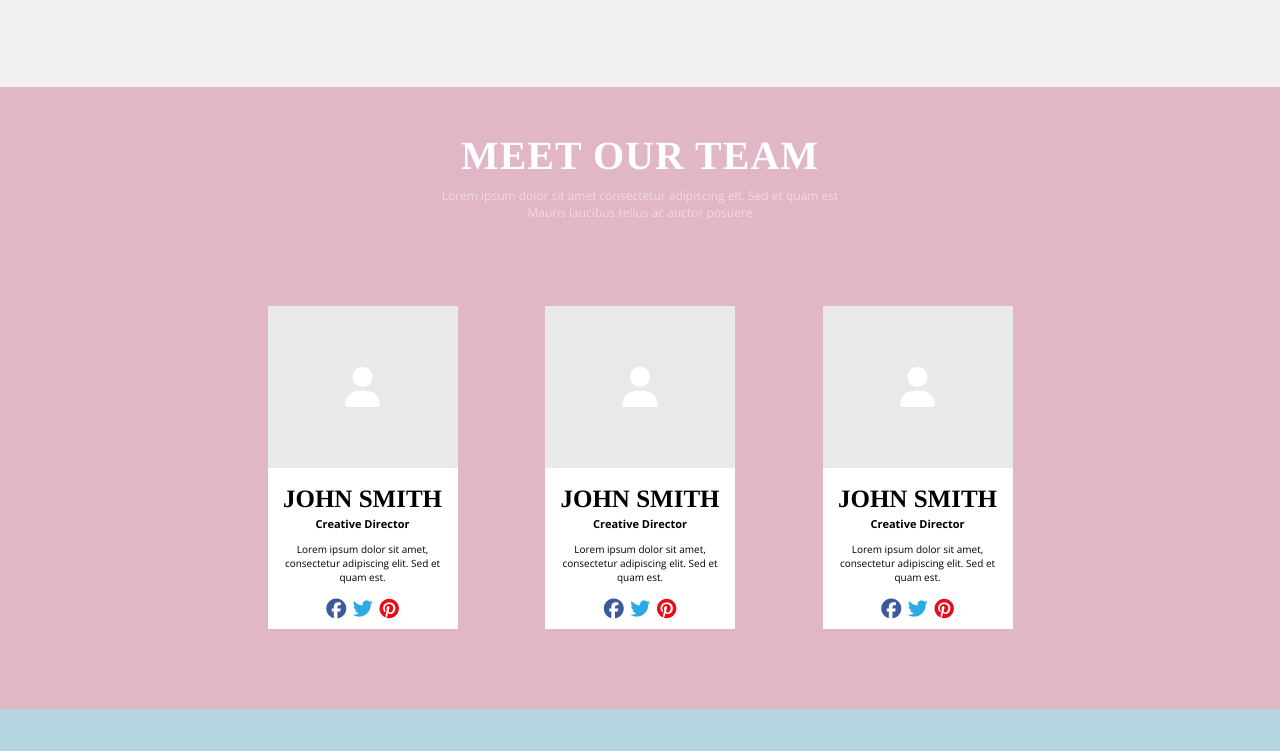
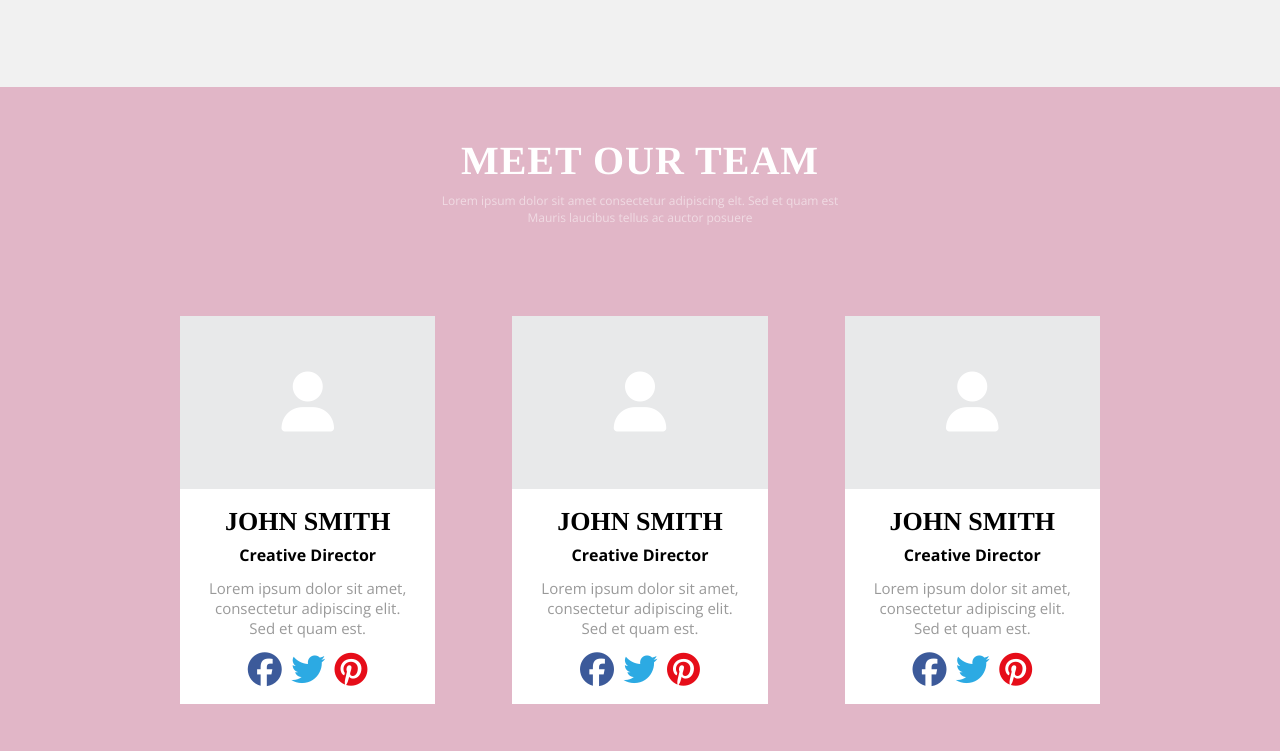
Before and after one commit to DanierJ/training, a plain HTML site: page pp-layout-3/index.html in a window 1280 px wide. Shown: the part 2349-3100 px from the top of the page. Drawn offline with nearby package versions, Linux system fonts and the light colour scheme.

Commit message:
some fixes - meet our team section

```diff
--- a/pp-layout-3/css/styles.css
+++ b/pp-layout-3/css/styles.css
@@ -388,19 +388,23 @@ html {
 
 
 .meet-our-team-card-list {
-    padding: 4rem 0 8rem;
+    padding: 4rem 0 9rem;
+}
+
+.meet-our-team .section-title {
+    padding: 5rem 0;
 }
 
 .meet-our-team-card-list,
 .recent-posts-card-list {
     display: flex;
-    justify-content: space-evenly;
+    justify-content: space-between;
 }
 
 .meet-our-team-card-head,
 .recent-posts-card-head {
     background-color: #E8E9EA;
-    height: 16.2rem;
+    height: 17.3rem;
     display: flex;
     justify-content: center;
     align-items: center;
@@ -410,21 +414,20 @@ html {
 .recent-posts-card-body,
 .meet-our-team-card-footer {
     background-color: #fff;
-    padding: 1rem 1rem;
+    /* padding: 1rem 1rem; */
 }
 
 .meet-our-team-card-body {
-    padding-bottom: .5rem;
+    padding: 1.8rem 2.3rem 1.4rem;
 }
 
 .mot-user-icon {
-    font-size: 4rem;
+    font-size: 6rem;
     color: #fff;
 }
 
 .mot-social-icon {
-    font-size: 2rem;
-
+    font-size: 3.4rem;
 }
 
 .mot-social-icon:not(:nth-child(3)) {
@@ -444,26 +447,33 @@ html {
 }
 
 .meet-our-team-card {
-    flex: 0 1 calc((100% - 35rem) / 3);
+    flex: 0 1 calc((100% - 15.4rem) / 3);
     text-align: center;
 }
 
 .meet-our-team-card .heading-4 {
-    font-size: 2.5rem;
+    font-size: 2.6rem;
     font-family: 'Tinos', serif;
     font-weight: bolder;
-    margin: .3em 0;
 }
 
 .heading-4 span {
     display: block;
     font-family: 'Open Sans', sans-serif;
-    font-size: 1.1rem;
-    padding: .3rem 0;
+    font-size: 1.6rem;
+    padding-top: .7rem;
 }
 
 .meet-our-team-card-paragraph {
     margin: 0 auto;
+    font-size: 1.5rem;
+    padding-top: 1.2rem;
+    color: rgba(0, 0, 0, .4);
+
+}
+
+.meet-our-team-logos {
+    padding-bottom: 1.8rem;
 }
 
 /* RECENT POSTS SECTION */
```
